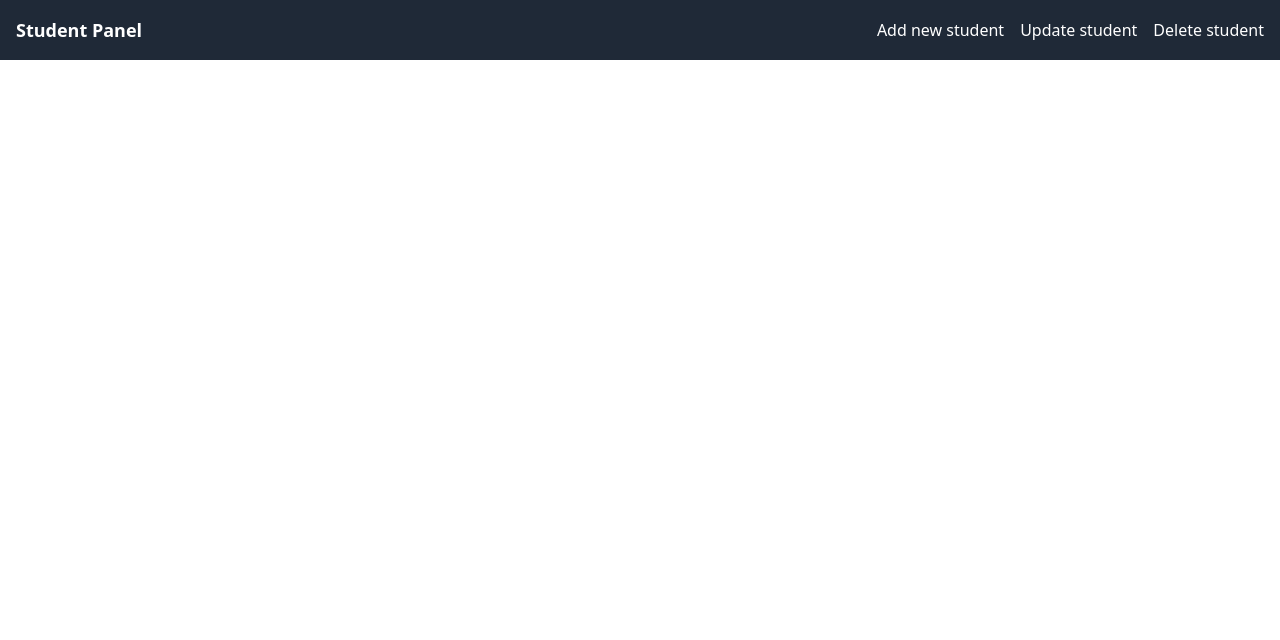
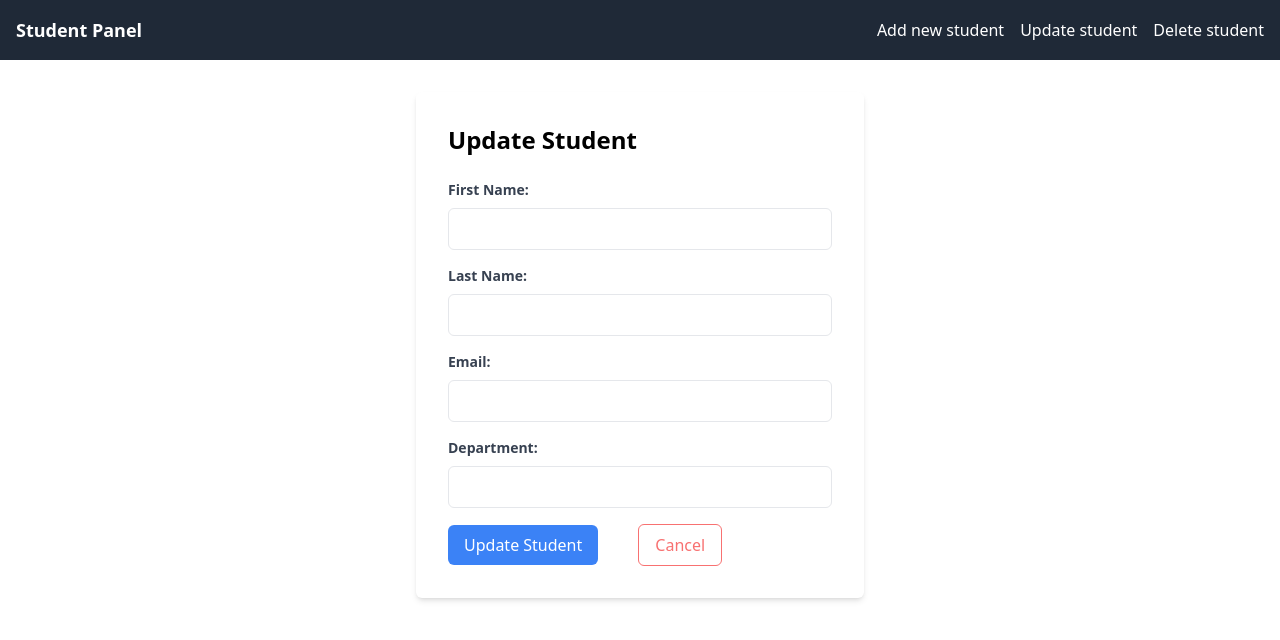
Before and after one commit to elodiedaumal/dashboard-java-react, a React (Create React App) app in the folder client-side/: page /student-profile/1 in a window 1280 px wide. Shown: the top 640 px of the page. Built offline with nearby package versions, Linux system fonts and the light colour scheme; no server answers.

Commit message:
created the addstudent page and the updtae student page that load the student form, all the logic with the backend is done and all is working well

```diff
--- a/client-side/src/App.js
+++ b/client-side/src/App.js
@@ -1,7 +1,8 @@
-import Home from "./Home";
+import Home from "./pages/Home";
+import AddStudent from "./pages/AddStudent";
+import UpdateStudent from "./pages/UpdateStudent";
 import Navbar from "./components/commun/NavBar";
 import { BrowserRouter as Router, Routes, Route } from "react-router-dom";
-import AddStudentForm from "./components/student/AddStudentForm";
 
 function App() {
    return (
@@ -9,7 +10,8 @@ function App() {
          <Navbar />
          <Routes>
             <Route path='/' element={<Home />} />
-            <Route path='/add' element={<AddStudentForm />} />
+            <Route path='/add' element={<AddStudent />} />
+            <Route path='student-profile/:id' element={<UpdateStudent />} />
          </Routes>
       </Router>
    );
--- /dev/null
+++ b/client-side/src/axios/axios.js
@@ -0,0 +1,40 @@
+// studentService.js
+import axios from "axios";
+
+const getStudents = async () => {
+   const results = await axios.get("http://localhost:8080/students", {
+      validateStatus: () => {
+         return true;
+      },
+   });
+   if (results.status === 302) {
+      return results.data;
+   }
+};
+const getSpecificStudent = async (id) => {
+   const results = await axios.get(
+      `http://localhost:8080/students/student/${id}`
+   );
+
+   return results.data;
+};
+
+const addStudent = async (student) => {
+   return axios.post("http://localhost:8080/students", student);
+};
+
+const updateStudent = async (id, student) => {
+   return axios.put(`http://localhost:8080/students/update/${id}`, student);
+};
+
+const deleteStudent = async (id, student) => {
+   return axios.delete(`http://localhost:8080/students/delete/${id}`, student);
+};
+
+export {
+   getStudents,
+   addStudent,
+   updateStudent,
+   deleteStudent,
+   getSpecificStudent,
+};
--- a/client-side/src/components/student/AddStudentForm.jsx
+++ b/client-side/src/components/student/StudentForm.jsx
@@ -1,14 +1,14 @@
-import React, { useState } from "react";
+import React, { useState, useEffect } from "react";
+import { Link, useNavigate } from "react-router-dom";
 
-const AddStudentForm = () => {
-   const [student, setStudent] = useState([
-      {
-         firstName: "",
-         lastName: "",
-         email: "",
-         department: "",
-      },
-   ]);
+const StudentForm = ({ initialValues, onSubmit, isUpdate }) => {
+   const navigate = useNavigate();
+
+   const [student, setStudent] = useState(initialValues);
+
+   useEffect(() => {
+      setStudent(initialValues);
+   }, [initialValues]);
 
    const { firstName, lastName, email, department } = student;
 
@@ -17,15 +17,24 @@ const AddStudentForm = () => {
       setStudent({ ...student, [name]: value });
    };
 
-   const handleSubmit = (e) => {
+   const handleSubmit = async (e) => {
       e.preventDefault();
-      // Add your logic to handle form submission
-      console.log("Form submitted:", student);
+
+      const updatedStudent = {
+         firstName: student.firstName,
+         lastName: student.lastName,
+         email: student.email,
+         department: student.department,
+      };
+      await onSubmit(updatedStudent);
+      navigate("/");
    };
 
    return (
       <div className='max-w-md mx-auto mt-8 p-8 bg-white rounded-md shadow-md'>
-         <h2 className='text-2xl font-bold mb-6'>Add New Student</h2>
+         <h2 className='text-2xl font-bold mb-6'>
+            {isUpdate ? "Update Student" : "Add New Student"}
+         </h2>
 
          <form onSubmit={handleSubmit}>
             <div className='mb-4'>
@@ -102,13 +111,21 @@ const AddStudentForm = () => {
 
             <button
                type='submit'
-               className='bg-blue-500 text-white px-4 py-2 rounded-md hover:bg-blue-600'
+               className='bg-blue-500 text-white px-4 py-2 rounded-md hover:bg-blue-600 mr-10'
             >
-               Add Student
+               {isUpdate ? "Update Student" : "Add Student"}
             </button>
+            <Link to='/'>
+               <button
+                  type='submit'
+                  className='border border-red-400 text-red-400 px-4 py-2 rounded-md hover:bg-red-400 hover:border-red-400 hover:text-white'
+               >
+                  Cancel
+               </button>
+            </Link>
          </form>
       </div>
    );
 };
 
-export default AddStudentForm;
+export default StudentForm;
--- a/client-side/src/components/student/StudentView.jsx
+++ b/client-side/src/components/student/StudentView.jsx
@@ -1,5 +1,6 @@
 import React, { useEffect, useState } from "react";
-import axios from "axios";
+import { getStudents, deleteStudent } from "../../axios/axios";
+
 import { Link } from "react-router-dom";
 import { SiCodereview } from "react-icons/si";
 import { ImCross } from "react-icons/im";
@@ -12,18 +13,17 @@ const StudentView = () => {
    const [students, setStudents] = useState([]);
 
    useEffect(() => {
-      getStudents();
+      fetchStudents();
    }, []);
 
-   const getStudents = async () => {
-      const results = await axios.get("http://localhost:8080/students", {
-         validateStatus: () => {
-            return true;
-         },
-      });
-      if (results.status === 302) {
-         setStudents(results.data);
-      }
+   const fetchStudents = async () => {
+      const data = await getStudents();
+      setStudents(data || []);
+   };
+
+   const handleDelete = async (id) => {
+      await deleteStudent(id);
+      fetchStudents();
    };
 
    return (
@@ -99,9 +99,9 @@ const StudentView = () => {
                                  <GrUpdate />
                               </Link>
 
-                              <Link to={`/delete-student/${student.id}`}>
+                              <button onClick={() => handleDelete(student.id)}>
                                  <ImCross className='text-red-500 ' />
-                              </Link>
+                              </button>
                            </div>
                         </td>
                      </tr>
--- /dev/null
+++ b/client-side/src/pages/AddStudent.jsx
@@ -0,0 +1,26 @@
+import StudentForm from "../components/student/StudentForm";
+import { useNavigate } from "react-router-dom";
+import { addStudent } from "../axios/axios";
+
+const AddStudent = () => {
+   const navigate = useNavigate();
+
+   const handleSubmit = async (student) => {
+      await addStudent(student);
+      navigate("/");
+   };
+   return (
+      <StudentForm
+         initialValues={{
+            firstName: "",
+            lastName: "",
+            email: "",
+            department: "",
+         }}
+         onSubmit={handleSubmit}
+         isUpdate={false}
+      />
+   );
+};
+
+export default AddStudent;
--- a/client-side/src/Home.jsx
+++ b/client-side/src/pages/Home.jsx
@@ -1,5 +1,5 @@
 import React from "react";
-import StudentView from "./components/student/StudentView";
+import StudentView from "../components/student/StudentView";
 
 const Home = () => {
    return (
--- /dev/null
+++ b/client-side/src/pages/UpdateStudent.jsx
@@ -0,0 +1,43 @@
+import React, { useEffect, useState } from "react";
+import StudentForm from "../components/student/StudentForm";
+import { useNavigate, useParams } from "react-router-dom";
+import { updateStudent, getSpecificStudent } from "../axios/axios";
+
+const UpdateStudent = () => {
+   const [student, setStudent] = useState({});
+   const navigate = useNavigate();
+   const { id } = useParams();
+
+   const handleSubmit = async (updatedStudent) => {
+      console.log(updatedStudent);
+      await updateStudent(id, updatedStudent);
+      navigate("/");
+   };
+
+   useEffect(() => {
+      fetchStudent();
+   }, [id]);
+
+   const fetchStudent = async () => {
+      try {
+         const data = await getSpecificStudent(id);
+         setStudent(data || {});
+      } catch (error) {
+         console.error("Error fetching student:", error);
+      }
+   };
+   return (
+      <StudentForm
+         initialValues={{
+            firstName: student.firstName || "",
+            lastName: student.lastName || "",
+            email: student.email || "",
+            department: student.department || "",
+         }}
+         onSubmit={handleSubmit}
+         isUpdate={true}
+      />
+   );
+};
+
+export default UpdateStudent;
```
